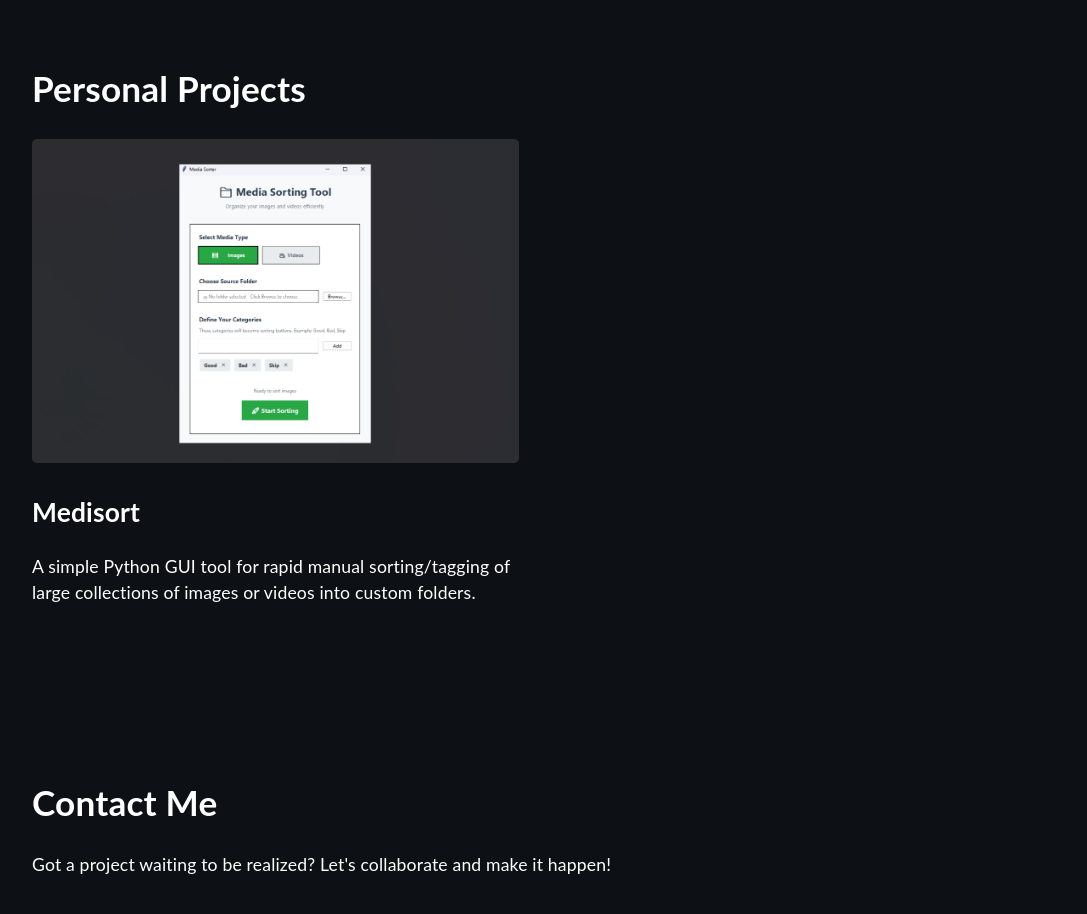
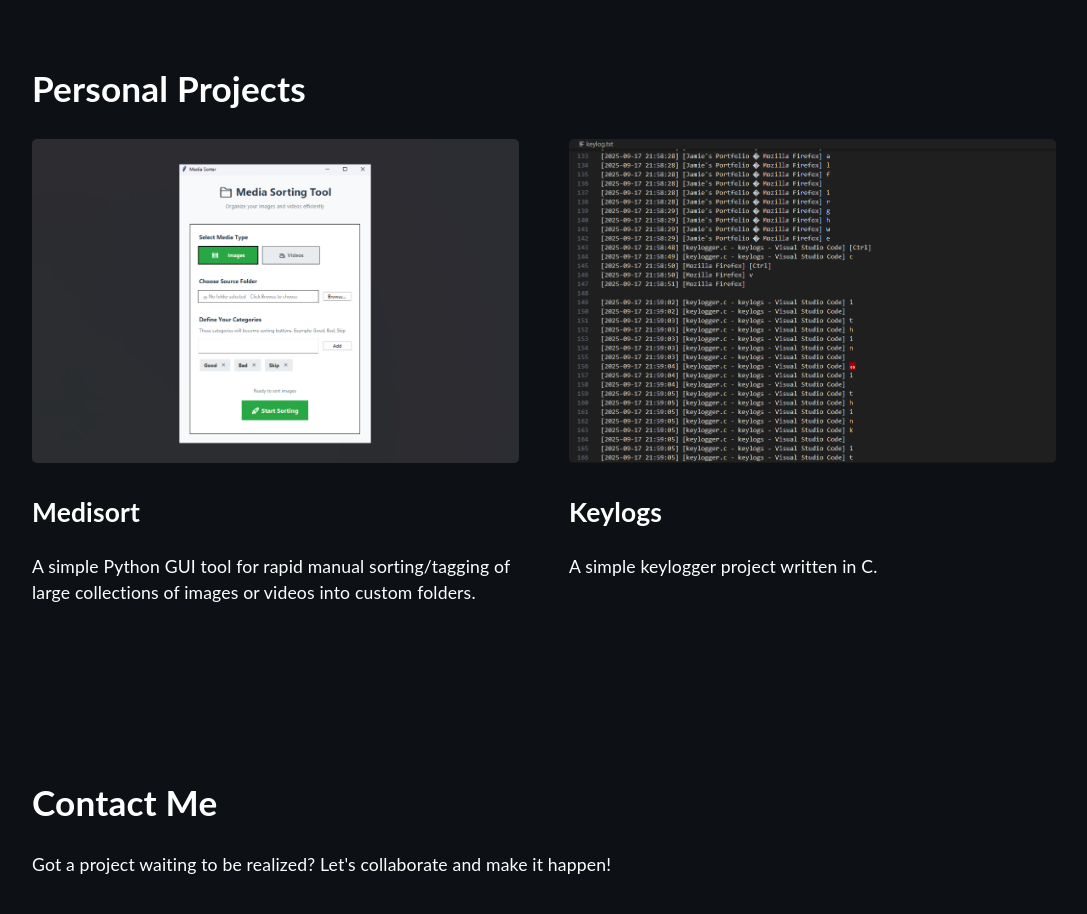
Before and after one commit to anijam99/Portfolio, a React (Create React App) app: page / in a window 1280 px wide. Shown: the part 2520-3434 px from the top of the page, without its empty margins (96-1183 px from the left). Built offline with nearby package versions, Linux system fonts and the light colour scheme.

Commit message:
added additional project

```diff
--- a/src/components/Project.tsx
+++ b/src/components/Project.tsx
@@ -1,5 +1,6 @@
 import React from "react";
 import medisort from '../assets/images/medisort.png';
+import keylogs from '../assets/images/keylogs.png';
 import '../assets/styles/Project.scss';
 
 function Project() {
@@ -12,6 +13,11 @@ function Project() {
                 <a href="https://github.com/anijam99/medisort" target="_blank" rel="noreferrer"><h2>Medisort</h2></a>
                 <p>A simple Python GUI tool for rapid manual sorting/tagging of large collections of images or videos into custom folders.</p>
             </div>
+            <div className="project">
+                <a href="https://github.com/anijam99/keylogs" target="_blank" rel="noreferrer"><img src={keylogs} className="zoom" alt="thumbnail" width="100%"/></a>
+                <a href="https://github.com/anijam99/keylogs" target="_blank" rel="noreferrer"><h2>Keylogs</h2></a>
+                <p>A simple keylogger project written in C.</p>
+            </div>
         </div>
     </div>
     );
```
Also changed, not shown: src/assets/images/keylogs.png (added).
